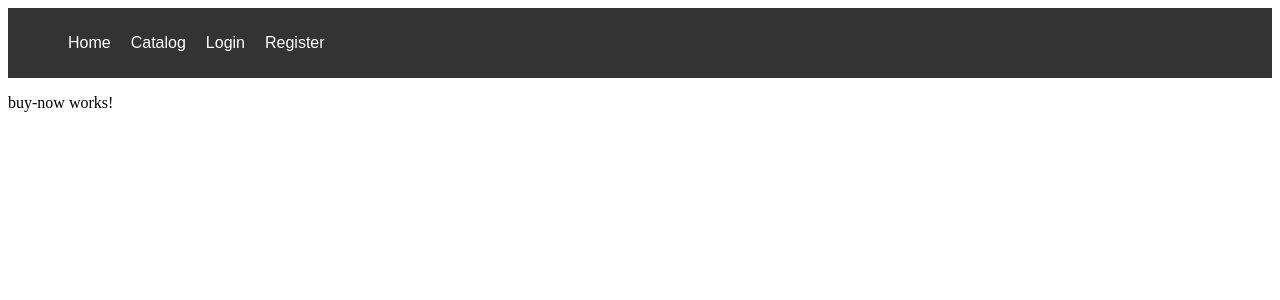
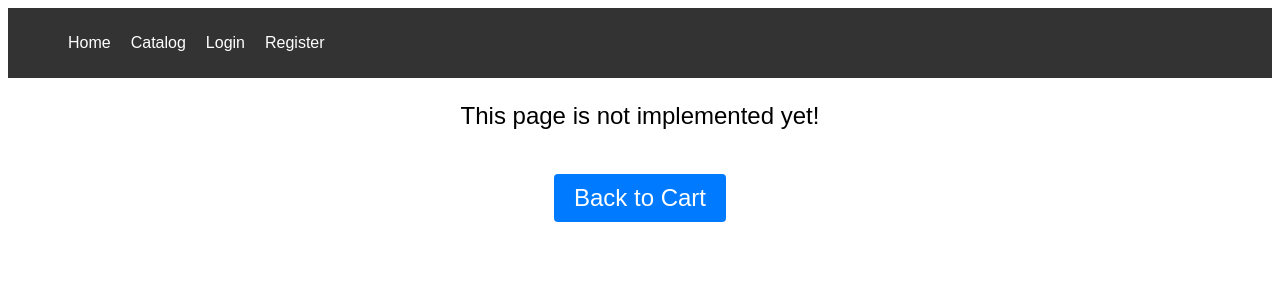
Before and after one commit to krastomirstefanov/Project_Angular_2023, an Angular app in the folder online-shop/: page /buy-now in a window 1280 px wide. Shown: the top 300 px of the page. Built offline with nearby package versions, Linux system fonts and the light colour scheme.

Commit message:
Add buy-now component

```diff
--- a/online-shop/src/app/buy-now/buy-now.component.css
+++ b/online-shop/src/app/buy-now/buy-now.component.css
@@ -0,0 +1,31 @@
+body {
+    margin: 0;
+    display: flex;
+    align-items: center;
+    justify-content: center;
+    height: 100vh;
+    font-family: Arial, sans-serif;
+  }
+
+  .centered-text {
+    text-align: center;
+    font-size: 24px;
+    font-family: Arial, Helvetica, sans-serif;
+  }
+
+  .back-button {
+    display: inline-block;
+    margin-top: 20px;
+    padding: 10px 20px;
+    background-color: #007bff;
+    color: #fff;
+    text-decoration: none;
+    border-radius: 4px;
+    font-weight: normal;
+    font-family: Arial, Helvetica, sans-serif;
+    transition: background-color 0.3s ease;
+  }
+
+  .back-button:hover {
+    background-color: #0056b3;
+  }
--- a/online-shop/src/app/buy-now/buy-now.component.html
+++ b/online-shop/src/app/buy-now/buy-now.component.html
@@ -1 +1,4 @@
-<p>buy-now works!</p>
+<div class="centered-text">
+    <p>This page is not implemented yet!</p>
+    <a routerLink="/cart" class="back-button">Back to Cart</a>
+  </div>
```
